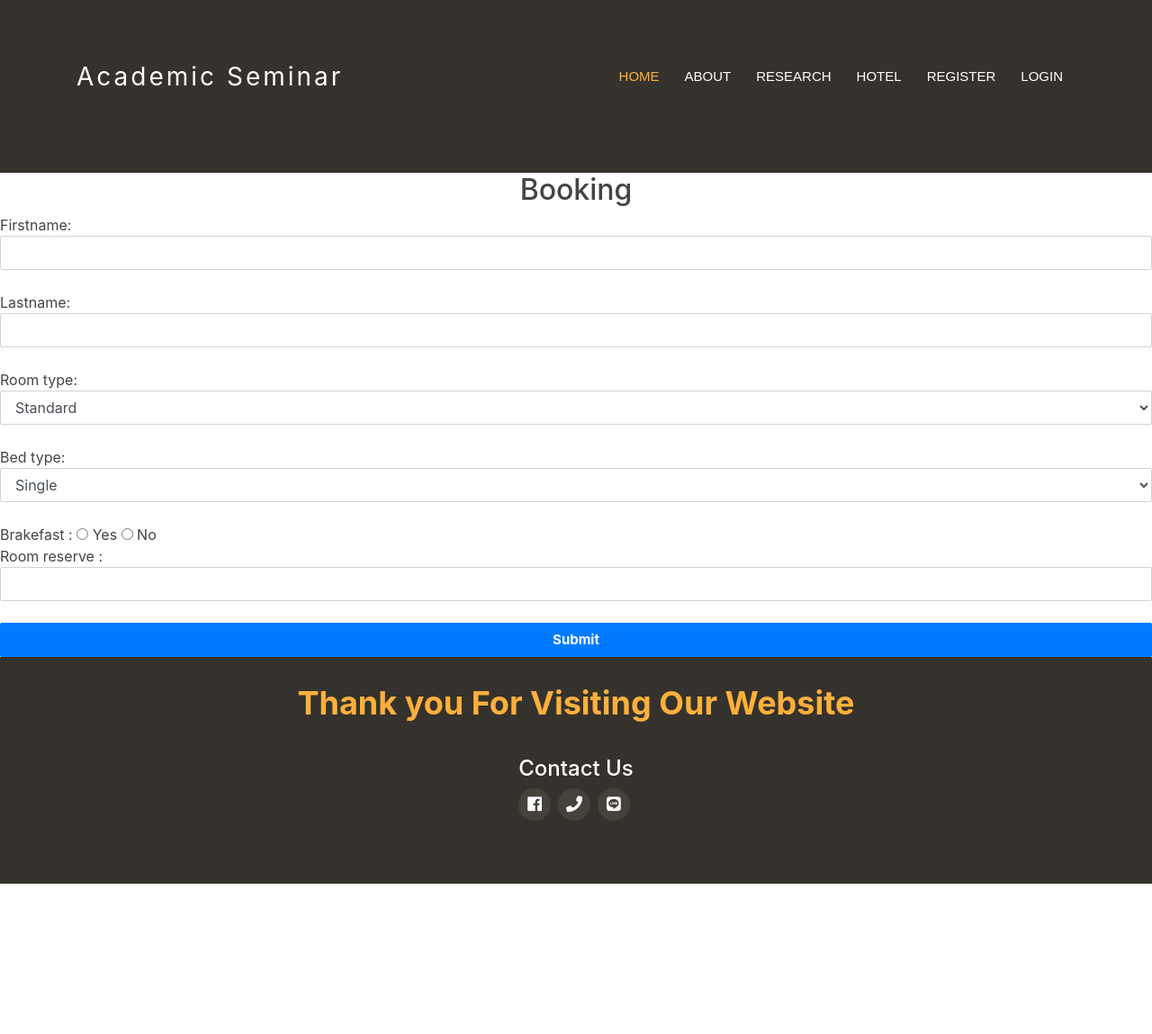
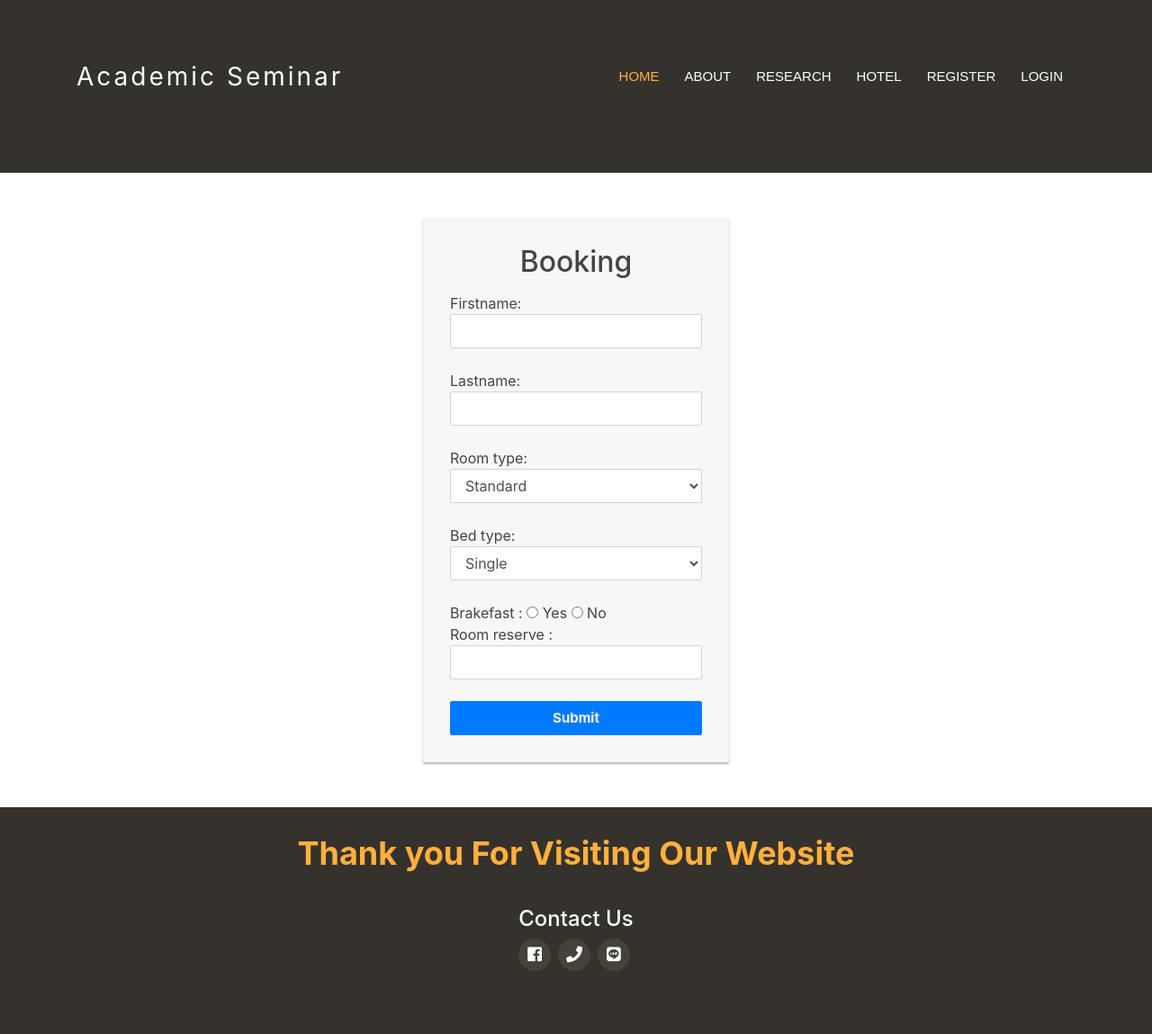
Before and after one commit to axzessjr/IS411-Final_Project, a PHP site: page /booking_form.php in a window 1280 px wide. Shown: the whole page at 90% size. Before the commit the page ends 982 px from the top, so only its background shows below. Run offline with PHP 8.4, Linux system fonts and the light colour scheme; some libraries are stand-ins or nearby versions.

Commit message:
Update booking_form.php

```diff
--- a/booking_form.php
+++ b/booking_form.php
@@ -1,5 +1,5 @@
     <?php include "header.php" ?>
-    <div class="class="login-form="">
+    <div class="login-form">
     <form method="GET" action="booking.php">
         <h2 class="text-center">Booking</h2>
         Firstname: <INPUT TYPE="text" NAME="firstname" class="form-control"><br/>
```
